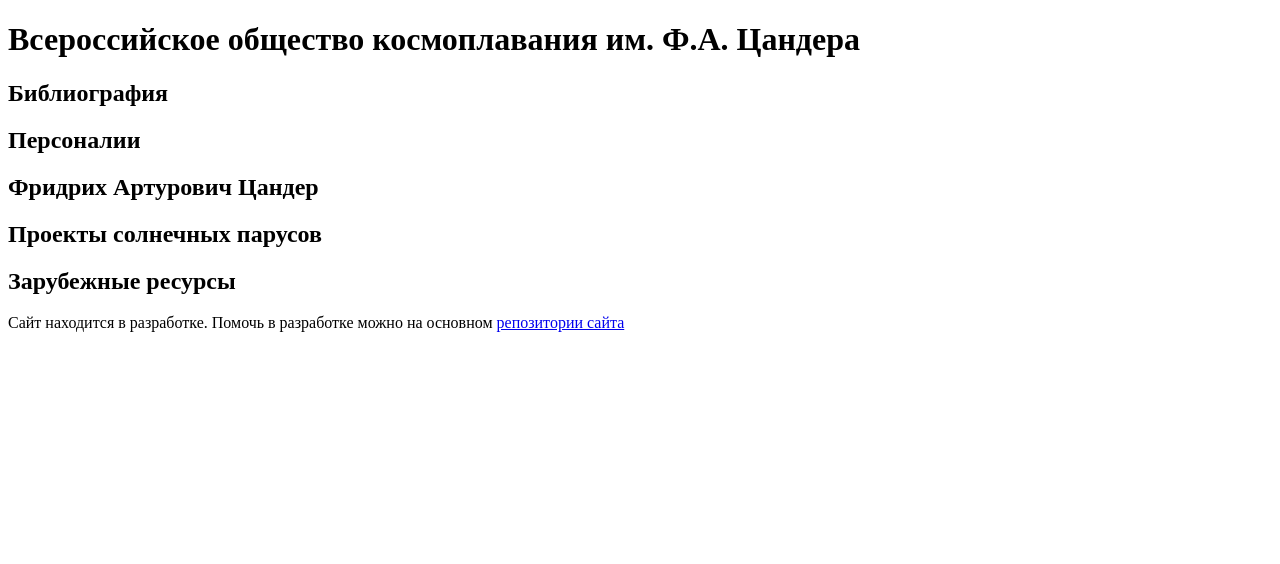
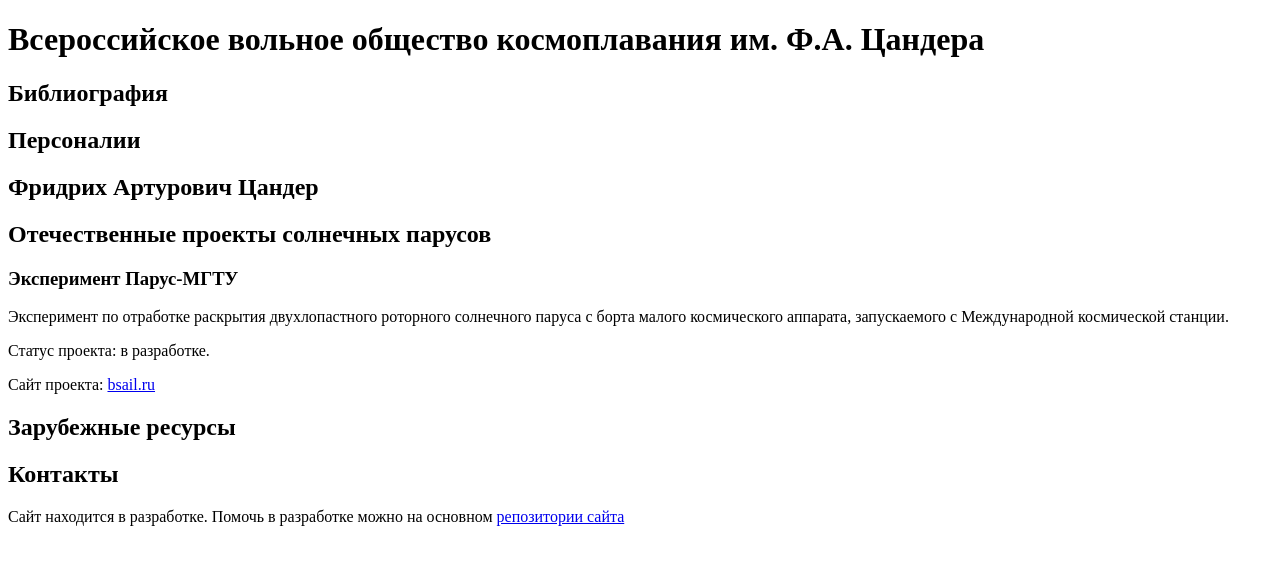
Before and after one commit to locutus3009/tsander, a plain HTML site: page index.html in a window 1280 px wide. Drawn offline with Linux system fonts and the light colour scheme.

Commit message:
Добавлено описание проекта Парус-МГТУ

```diff
--- a/index.html
+++ b/index.html
@@ -1,15 +1,20 @@
 <!doctype html>
 <html>
   <head>
-    <title>Всероссийское общество космоплавания им. Ф.А. Цандера</title>
+    <title>Всероссийское вольное общество космоплавания им. Ф.А. Цандера</title>
   </head>
   <body>
-    <h1>Всероссийское общество космоплавания им. Ф.А. Цандера</h1>
+    <h1>Всероссийское вольное общество космоплавания им. Ф.А. Цандера</h1>
     <h2>Библиография</h2>
     <h2>Персоналии</h2>
     <h2>Фридрих Артурович Цандер</h2>
-    <h2>Проекты солнечных парусов</h2>
+    <h2>Отечественные проекты солнечных парусов</h2>
+    <h3>Эксперимент Парус-МГТУ</h3>
+    <p>Эксперимент по отработке раскрытия двухлопастного роторного солнечного паруса с борта малого космического аппарата, запускаемого с Международной космической станции.</p>
+    <p>Статус проекта: в разработке.</p>
+    <p>Сайт проекта: <a href="https://bsail.ru">bsail.ru</a></p>
     <h2>Зарубежные ресурсы</h2>
+    <h2>Контакты</h2>
     <p>Сайт находится в разработке. Помочь в разработке можно на основном <a href="https://github.com/locutus3009/tsander">репозитории сайта</a></p>
   </body>
 </html>
```
